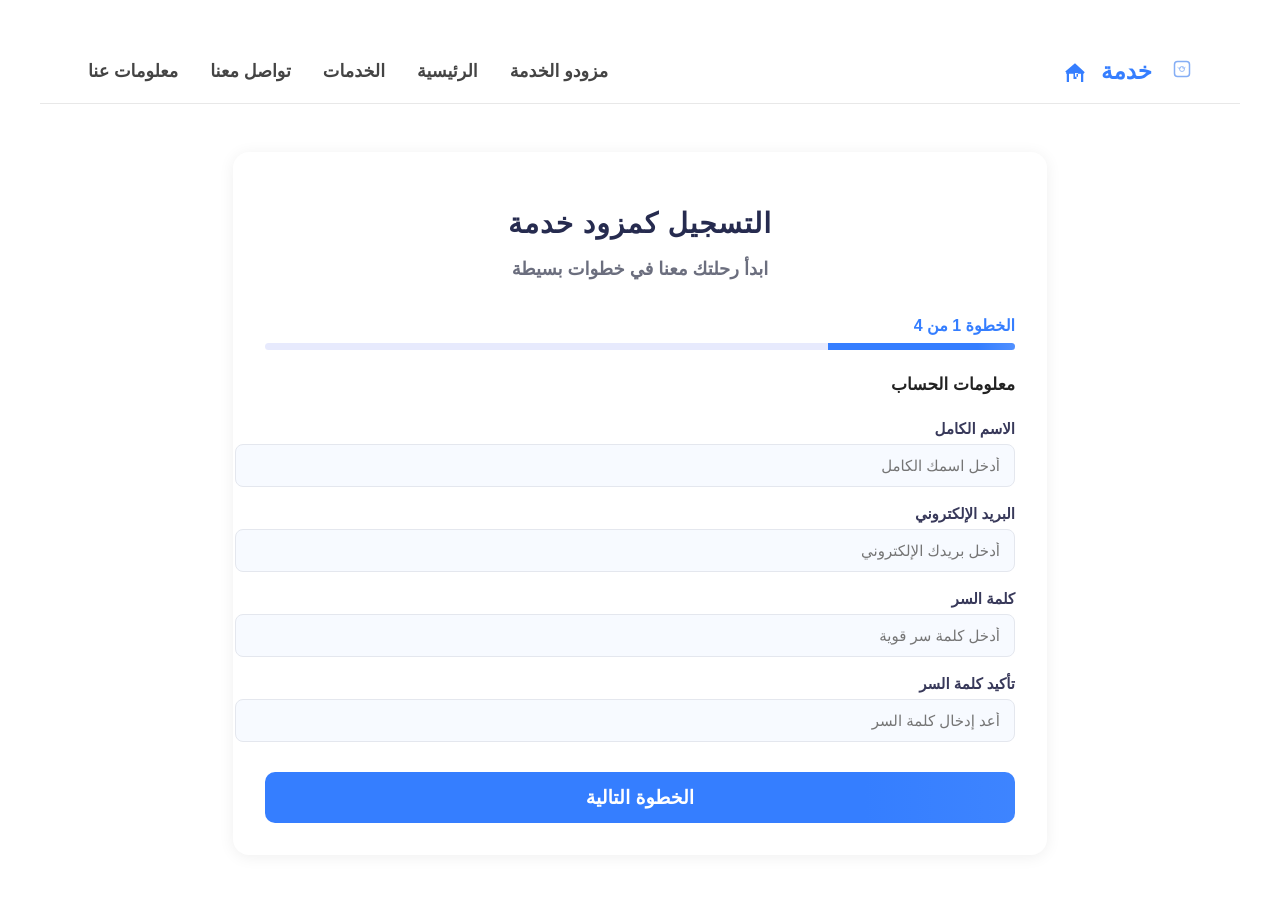
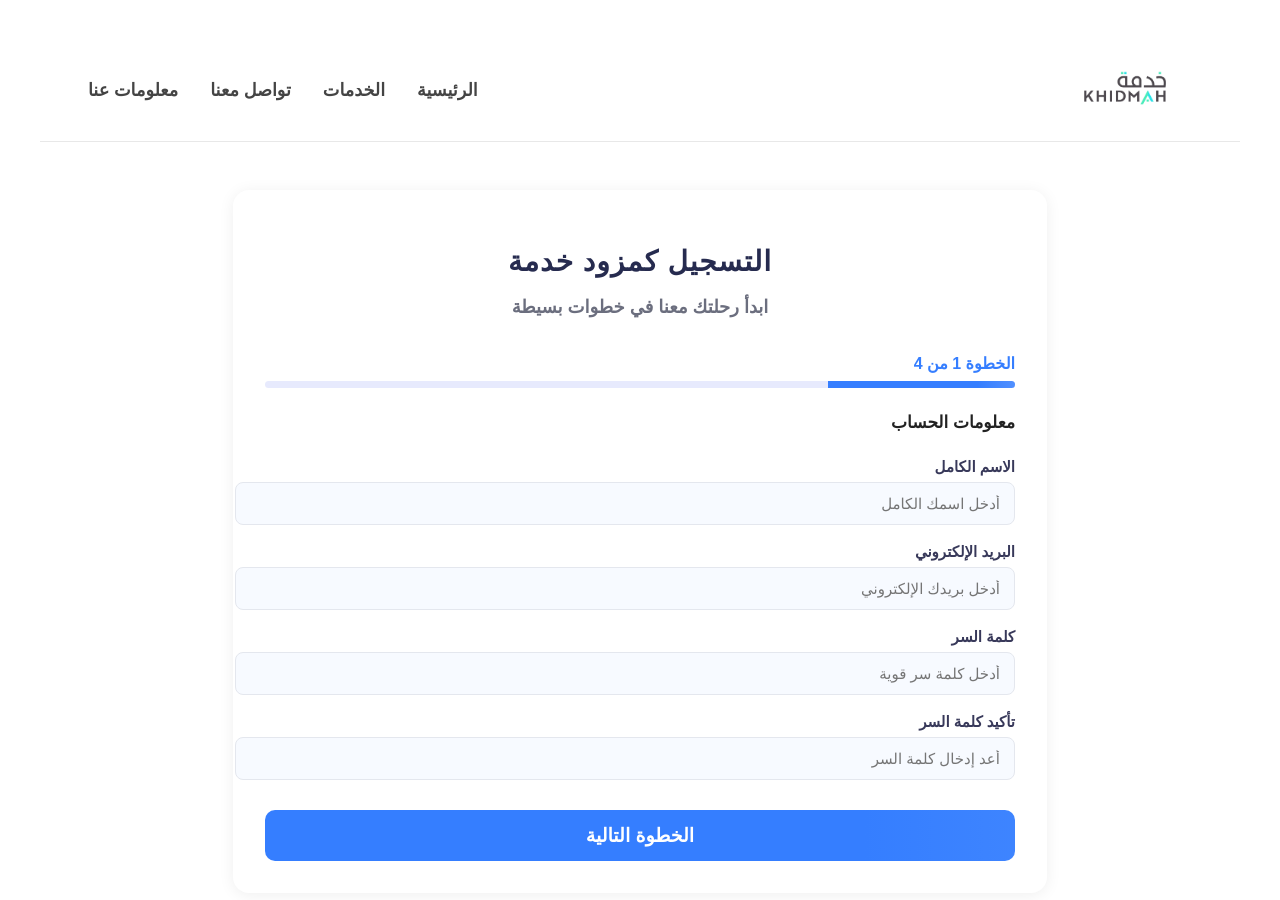
Before and after one commit to shahddtarek/Khedma, a React app in the folder frontend/: page /provider-registration in a window 1280 px wide. Shown: the top 900 px of the page. Built offline with nearby package versions, Linux system fonts and the light colour scheme; the HTML template or start-up script is replaced by a standard one.

Commit message:
Adding Khedma logo

```diff
--- a/frontend/src/componants/navbar.jsx
+++ b/frontend/src/componants/navbar.jsx
@@ -1,7 +1,7 @@
 // src/components/NavBar.jsx
 import React from "react";
 import { Link } from "react-router-dom";
-
+import KhidmahLogo from '../assets/Images/Logo.jpg';
 
 const navLinkStyle = {
   color: "#444",
@@ -15,82 +15,48 @@ export default function NavBar() {
       style={{
         background: "#fff",
         display: "flex",
+        // Adjusted to typically put the Logo on the Right (start) for RTL
         justifyContent: "space-between",
         alignItems: "center",
         padding: "18px 48px",
         borderBottom: "1px solid #e8e8e8",
         fontWeight: 600,
         fontSize: "1.1rem",
+        // Force direction right-to-left for correct visual flow
+        direction: "rtl",
       }}
     >
-      {/* Left: Navigation */}
+      {/* Right: Logo/Brand (Now using an <img> tag) */}
+      <div style={{ display: "flex", alignItems: "center" }}>
+        <Link to="/home">
+          <img
+            src={KhidmahLogo} // Placeholder image source as requested
+            alt="شعار خدمة" // Arabic alt text for accessibility
+            style={{
+                height: "60px", // Set a size for the logo image
+                marginRight: "10px"
+            }}
+          />
+        </Link>
+      </div>
+
+      {/* Left: Navigation (Using Link component and reversed order for RTL reading) */}
       <div style={{ display: "flex", gap: "32px" }}>
+        {/* Note: Links are ordered as they would appear visually from right to left */}
 
-        <a href="/about" style={navLinkStyle}>
+        <Link to="/home" style={navLinkStyle}>
+          الرئيسية
+        </Link>
+        <Link to="/service-categories" style={navLinkStyle}>
+          الخدمات
+        </Link>
+        <Link to="/contact-us" style={navLinkStyle}>
+          تواصل معنا
+        </Link>
+        <Link to="/about" style={navLinkStyle}>
           معلومات عنا
-        </a>
-        <a href="/contact-us" style={navLinkStyle}>
-          تواصل معنا
-        </a>
-        <a href="/service-categories" style={navLinkStyle}>
-          الخدمات
-        </a>
-        <a href="/home" style={navLinkStyle}>
-          الرئيسية
-        </a>
-        <a href="/provider-registration" style={navLinkStyle}>
-          مزودو الخدمة
-        </a>
-      </div>
-      {/* Right: Icons and Brand */}
-      <div style={{ display: "flex", alignItems: "center", gap: "14px" }}>
-        <span style={{ fontSize: 22, color: "#357eff" }}>
-          <svg
-            width="24"
-            height="24"
-            viewBox="0 0 32 32"
-            style={{ verticalAlign: "middle" }}
-          >
-            <path
-              fill="currentColor"
-              d="M16 3l13 12-1.5 1.5L28 17h-1v11H5V17H4l.5-1.5-1.5-1.5L16 3zm8 25V17h-6v7h-4v-7H8v11h16zm-4-7v-5h-4v5h4z"
-            />
-          </svg>
-        </span>
-        <span
-          style={{
-            fontWeight: 900,
-            color: "#357eff",
-            fontSize: 23,
-            marginRight: 6,
-          }}
-        >
-          خدمة
-        </span>
-        <span style={{ fontSize: 20, color: "#85aef5" }}>
-          <svg
-            width="20"
-            height="20"
-            viewBox="0 0 20 20"
-          >
-            <rect
-              x="2.5"
-              y="2.5"
-              width="15"
-              height="15"
-              rx="3"
-              fill="none"
-              stroke="currentColor"
-              strokeWidth="1.5"
-            />
-            <path
-              d="M10 7.5a2.5 2.5 0 1 0 0 5 2.5 2.5 0 0 0 0-5zm0 .83l.5.43c.69.59 1.71.59 2.4 0l.5-.43M9 8.33l-.5.43c-.69.59-1.71.59-2.4 0l-.5-.43"
-              stroke="currentColor"
-              strokeWidth=".8"
-              fill="none"
-            />
-          </svg>
-        </span>
+        </Link>
+
       </div>
     </nav>
   );
```
Also changed, not shown: frontend/src/assets/Images/Logo.jpg (added).
